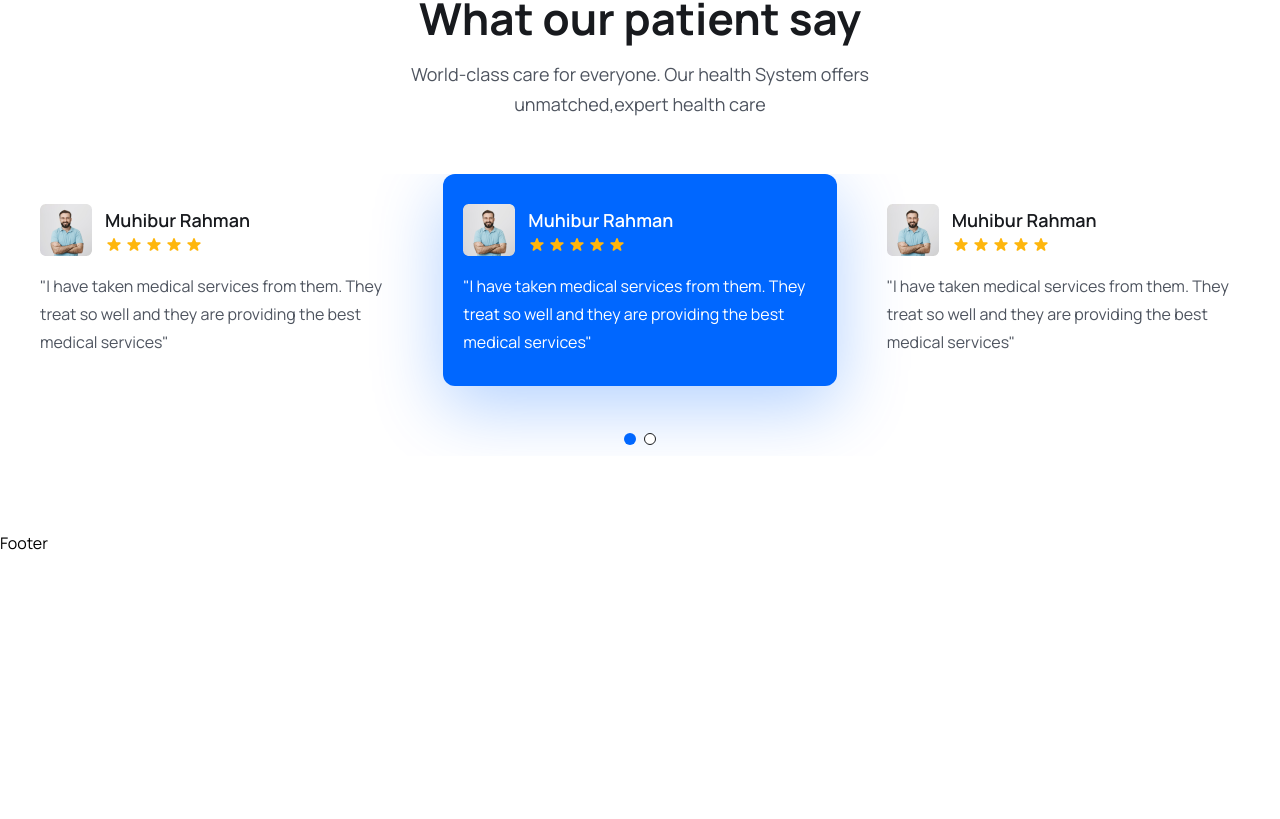
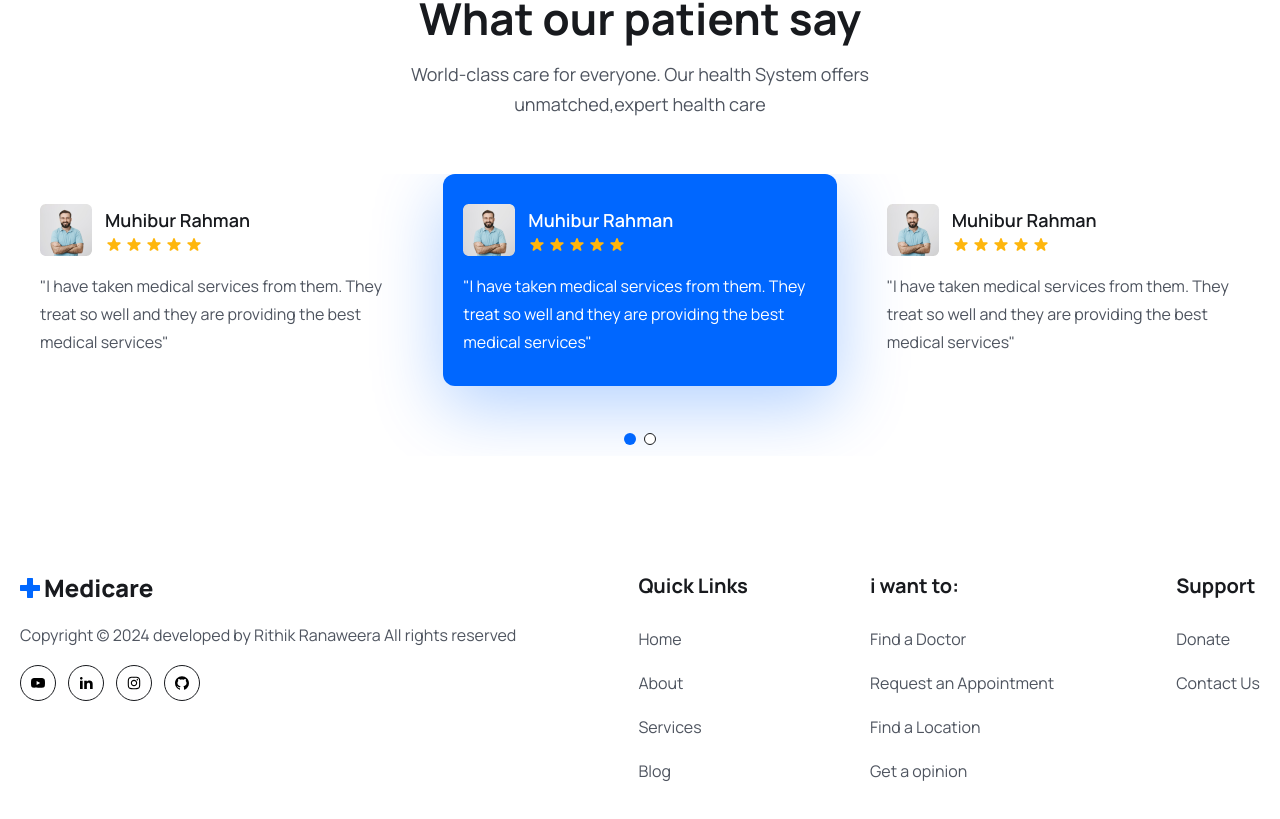
Before and after one commit to RithikRanaweera/Medicare-Booking, a React (Vite) app in the folder frontend/: page / in a window 1280 px wide. Shown: the part 5755-6574 px from the top of the page. Before the commit the page ends 6310 px from the top, so only its background shows below. Built offline with nearby package versions, Linux system fonts and the light colour scheme.

Commit message:
Done Footer

```diff
--- a/frontend/src/components/Footer/Footer.jsx
+++ b/frontend/src/components/Footer/Footer.jsx
@@ -1,8 +1,168 @@
-import React from 'react'
+import React from 'react';
+import logo from '../../assets/images/logo.png';
+import { Link } from 'react-router-dom';
+import { RiLinkedinFill } from 'react-icons/ri';
+import { AiFillYoutube, AiFillGithub, AiOutlineInstagram } from 'react-icons/ai'
+
+const socialLinks = [
+  {
+    path: 'https://www.youtube.com/',
+    icon: <AiFillYoutube className='group-hover:text-white w-4 h-5' />
+  },
+  {
+    path: 'https://www.linkedin.com/',
+    icon: <RiLinkedinFill className='group-hover:text-white w-4 h-5' />
+  },
+  {
+    path: 'https://www.instagram.com/',
+    icon: <AiOutlineInstagram className='group-hover:text-white w-4 h-5' />
+  },
+  {
+    path: 'https://github.com/',
+    icon: <AiFillGithub className='group-hover:text-white w-4 h-5' />
+  }
+];
+
+const quickLinks01 = [
+  {
+    path: '/home',
+    display: 'Home'
+  },
+  {
+    path: '/',
+    display: 'About'
+  },
+  {
+    path: '/services',
+    display: 'Services'
+  },
+  {
+    path: '/',
+    display: 'Blog'
+  },
+];
+
+const quickLinks02 = [
+  {
+    path: '/find-a-doctor',
+    display: "Find a Doctor"
+  },
+  {
+    path: '/',
+    display: "Request an Appointment"
+  },
+  {
+    path: '/',
+    display: "Find a Location"
+  },
+  {
+    path: '/',
+    display: "Get a opinion"
+  },
+];
+
+const quickLinks03 = [
+  {
+    path: '/',
+    display: "Donate"
+  },
+  {
+    path: '/',
+    display: "Contact Us"
+  },
+];
 
 const Footer = () => {
+  const year = new Date().getFullYear();
   return (
-    <div>Footer</div>
+    <footer className='pb-16 pt-10'>
+      <div className="container">
+        <div className="flex justify-between flex-col md:flex-row flex-wrap gap-[30px]">
+          <div>
+            <img src={logo} alt="" />
+            <p className="text-[16px] leading-7 font-[400] text-textColor mt-4">
+              Copyright © {year} developed by Rithik Ranaweera All rights reserved
+            </p>
+
+            <div className="flex items-center gap-3 mt-4">
+              {socialLinks.map((link, index) => (
+                <Link
+                  to={link.path}
+                  key={index}
+                  className='w-9 h-9 border border-solid border-[#181A1E] rounded-full flex items-center
+                   justify-center group hover:bg-primaryColor hover:border-none'
+                >
+                  {link.icon}
+                </Link>
+              ))}
+            </div>
+          </div>
+
+          <div>
+            <h2 className="text-[20px] leading-[30px] font-[700] text-headingColor mb-6">
+              Quick Links
+            </h2>
+
+            <ul>
+              {quickLinks01.map((item, index) => (
+                <li
+                  key={index}
+                  className="mb-4"
+                >
+                  <Link to={item.path}
+                    className='text-[16px] leading-7 font-[400] text-textColor'>
+                    {item.display}
+                  </Link>
+                </li>
+              ))}
+            </ul>
+          </div>
+
+          <div>
+            <h2 className="text-[20px] leading-[30px] font-[700] text-headingColor mb-6">
+              i want to:
+            </h2>
+
+            <ul>
+              {quickLinks02.map((item, index) => (
+                <li
+                  key={index}
+                  className="mb-4"
+                >
+                  <Link to={item.path}
+                    className='text-[16px] leading-7 font-[400] text-textColor'>
+                    {item.display}
+                  </Link>
+                </li>
+              ))}
+            </ul>
+          </div>
+
+          <div>
+            <h2 className="text-[20px] leading-[30px] font-[700] text-headingColor mb-6">
+              Support
+            </h2>
+
+            <ul>
+              {quickLinks03.map((item, index) => (
+                <li
+                  key={index}
+                  className="mb-4"
+                >
+                  <Link to={item.path}
+                    className='text-[16px] leading-7 font-[400] text-textColor'>
+                    {item.display}
+                  </Link>
+                </li>
+              ))}
+            </ul>
+          </div>
+
+
+
+        </div>
+      </div>
+    </footer>
   )
 }
 
```
